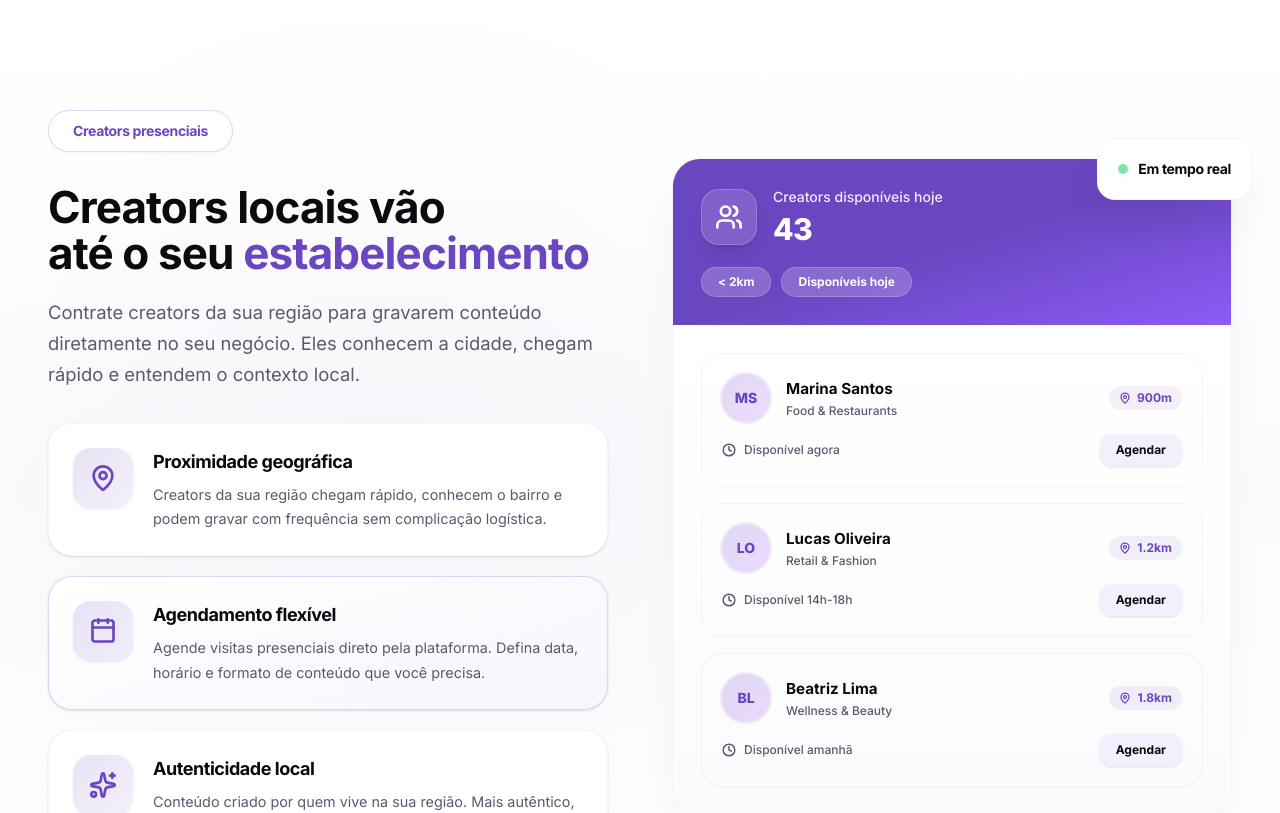
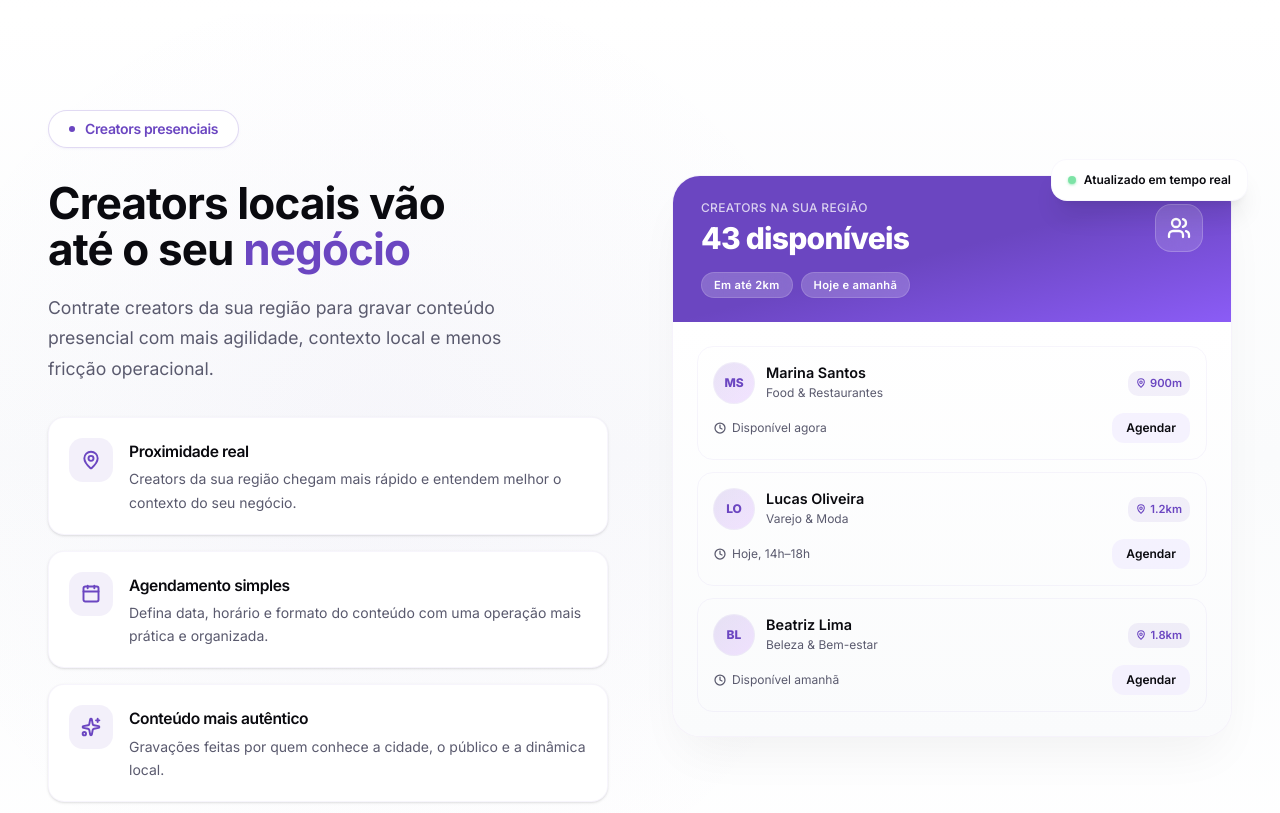
Before and after one commit to MogLuiz/ugc-lp, a Next.js app: page / in a window 1280 px wide. Shown: the part 2480-3293 px from the top of the page. Built offline with nearby package versions, Linux system fonts and the light colour scheme.

Commit message:
refactor: section

```diff
--- a/src/components/LocalCreators.tsx
+++ b/src/components/LocalCreators.tsx
@@ -8,53 +8,54 @@ export function LocalCreators() {
       <div className="max-w-7xl mx-auto px-6 lg:px-12 relative">
         <div className="grid lg:grid-cols-2 gap-16 lg:gap-16 items-center">
           {/* Left - Content */}
-          <div className="space-y-12 lg:space-y-8">
-            <div className="inline-flex items-center gap-2.5 px-6 py-2.5 bg-white rounded-full border border-primary/20 shadow-sm shadow-primary/5">
-              <span className="text-sm text-primary font-bold tracking-tight">Creators presenciais</span>
+          <div className="space-y-10 lg:space-y-8">
+            <div className="inline-flex items-center gap-2.5 px-5 py-2 bg-white rounded-full border border-primary/20 shadow-sm shadow-primary/5">
+              <div className="w-1.5 h-1.5 rounded-full bg-primary" />
+              <span className="text-sm text-primary font-semibold tracking-tight">Creators presenciais</span>
             </div>
 
-            <div className="space-y-7 lg:space-y-5">
+            <div className="space-y-5">
               <h2 className="text-[2.75rem] lg:text-[2.75rem] font-bold text-foreground leading-[1.05] tracking-[-0.02em]">
-                Creators locais vão<br className="hidden lg:block" /> até o seu <span className="text-primary">estabelecimento</span>
+                Creators locais vão<br className="hidden lg:block" /> até o seu <span className="text-primary">negócio</span>
               </h2>
-              <p className="text-[1.1rem] lg:text-[1.15rem] text-muted-foreground leading-[1.7] max-w-xl">
-                Contrate creators da sua região para gravarem conteúdo diretamente no seu negócio. Eles conhecem a cidade, chegam rápido e entendem o contexto local.
+              <p className="text-[1.05rem] lg:text-[1.1rem] text-muted-foreground leading-[1.75] max-w-[30rem]">
+                Contrate creators da sua região para gravar conteúdo presencial com mais agilidade, contexto local e menos fricção operacional.
               </p>
             </div>
 
-            <div className="space-y-5">
-              <div className="flex items-start gap-5 p-7 lg:p-6 bg-white rounded-[1.5rem] border border-border/50 shadow-sm hover:shadow-lg hover:border-primary/30 transition-all duration-300 group">
-                <div className="w-[3.75rem] h-[3.75rem] rounded-[1.125rem] bg-gradient-to-br from-primary/15 to-primary/8 flex items-center justify-center flex-shrink-0 group-hover:scale-105 transition-transform shadow-sm shadow-primary/10">
-                  <MapPin className="w-7 h-7 text-primary" strokeWidth={2.3} />
+            <div className="space-y-4">
+              <div className="flex items-start gap-4 p-5 lg:p-5 bg-white rounded-2xl border border-border/50 shadow-sm hover:shadow-md hover:border-primary/25 transition-all duration-300 group">
+                <div className="w-11 h-11 rounded-[0.875rem] bg-primary/8 flex items-center justify-center flex-shrink-0 group-hover:bg-primary/12 transition-colors">
+                  <MapPin className="w-5 h-5 text-primary" strokeWidth={2.3} />
                 </div>
-                <div className="space-y-2">
-                  <h3 className="font-bold text-foreground text-[1.125rem] tracking-tight">Proximidade geográfica</h3>
-                  <p className="text-[0.9rem] text-muted-foreground leading-[1.7]">
-                    Creators da sua região chegam rápido, conhecem o bairro e podem gravar com frequência sem complicação logística.
+                <div className="space-y-1 pt-0.5">
+                  <h3 className="font-semibold text-foreground text-[0.975rem] tracking-tight">Proximidade real</h3>
+                  <p className="text-[0.875rem] text-muted-foreground leading-[1.65]">
+                    Creators da sua região chegam mais rápido e entendem melhor o contexto do seu negócio.
                   </p>
                 </div>
               </div>
 
-              <div className="flex items-start gap-5 p-7 lg:p-6 bg-gradient-to-br from-white to-accent/30 rounded-[1.5rem] border border-primary/20 shadow-sm hover:shadow-lg hover:border-primary/40 transition-all duration-300 group">
-                <div className="w-[3.75rem] h-[3.75rem] rounded-[1.125rem] bg-gradient-to-br from-primary/15 to-primary/8 flex items-center justify-center flex-shrink-0 group-hover:scale-105 transition-transform shadow-sm shadow-primary/10">
-                  <Calendar className="w-7 h-7 text-primary" strokeWidth={2.3} />
+              <div className="flex items-start gap-4 p-5 lg:p-5 bg-white rounded-2xl border border-border/50 shadow-sm hover:shadow-md hover:border-primary/25 transition-all duration-300 group">
+                <div className="w-11 h-11 rounded-[0.875rem] bg-primary/8 flex items-center justify-center flex-shrink-0 group-hover:bg-primary/12 transition-colors">
+                  <Calendar className="w-5 h-5 text-primary" strokeWidth={2.3} />
                 </div>
-                <div className="space-y-2">
-                  <h3 className="font-bold text-foreground text-[1.125rem] tracking-tight">Agendamento flexível</h3>
-                  <p className="text-[0.9rem] text-muted-foreground leading-[1.7]">
-                    Agende visitas presenciais direto pela plataforma. Defina data, horário e formato de conteúdo que você precisa.
+                <div className="space-y-1 pt-0.5">
+                  <h3 className="font-semibold text-foreground text-[0.975rem] tracking-tight">Agendamento simples</h3>
+                  <p className="text-[0.875rem] text-muted-foreground leading-[1.65]">
+                    Defina data, horário e formato do conteúdo com uma operação mais prática e organizada.
                   </p>
                 </div>
               </div>
 
-              <div className="flex items-start gap-5 p-7 lg:p-6 bg-white rounded-[1.5rem] border border-border/50 shadow-sm hover:shadow-lg hover:border-primary/30 transition-all duration-300 group">
-                <div className="w-[3.75rem] h-[3.75rem] rounded-[1.125rem] bg-gradient-to-br from-primary/15 to-primary/8 flex items-center justify-center flex-shrink-0 group-hover:scale-105 transition-transform shadow-sm shadow-primary/10">
-                  <Sparkles className="w-7 h-7 text-primary" strokeWidth={2.3} />
+              <div className="flex items-start gap-4 p-5 lg:p-5 bg-white rounded-2xl border border-border/50 shadow-sm hover:shadow-md hover:border-primary/25 transition-all duration-300 group">
+                <div className="w-11 h-11 rounded-[0.875rem] bg-primary/8 flex items-center justify-center flex-shrink-0 group-hover:bg-primary/12 transition-colors">
+                  <Sparkles className="w-5 h-5 text-primary" strokeWidth={2.3} />
                 </div>
-                <div className="space-y-2">
-                  <h3 className="font-bold text-foreground text-[1.125rem] tracking-tight">Autenticidade local</h3>
-                  <p className="text-[0.9rem] text-muted-foreground leading-[1.7]">
-                    Conteúdo criado por quem vive na sua região. Mais autêntico, relevante e conectado com o público local.
+                <div className="space-y-1 pt-0.5">
+                  <h3 className="font-semibold text-foreground text-[0.975rem] tracking-tight">Conteúdo mais autêntico</h3>
+                  <p className="text-[0.875rem] text-muted-foreground leading-[1.65]">
+                    Gravações feitas por quem conhece a cidade, o público e a dinâmica local.
                   </p>
                 </div>
               </div>
@@ -64,52 +65,50 @@ export function LocalCreators() {
           {/* Right - Visual */}
           <div className="relative">
             <div className="relative bg-white rounded-[1.75rem] border border-border/60 shadow-2xl shadow-black/5 overflow-hidden">
-              <div className="bg-gradient-to-br from-primary via-primary to-[#8B5CF6] p-7 text-white">
-                <div className="flex items-center gap-4 mb-5">
-                  <div className="w-14 h-14 rounded-[1.125rem] bg-white/15 backdrop-blur-md flex items-center justify-center border border-white/20 shadow-lg">
-                    <Users className="w-7 h-7" strokeWidth={2.3} />
+              <div className="bg-gradient-to-br from-primary via-primary to-[#8B5CF6] px-7 py-6 text-white">
+                <div className="flex items-center justify-between mb-4">
+                  <div>
+                    <div className="text-xs font-medium opacity-75 mb-1 tracking-wide uppercase">Creators na sua região</div>
+                    <div className="text-3xl font-black tracking-tight">43 disponíveis</div>
                   </div>
-                  <div>
-                    <div className="text-sm opacity-90 font-medium mb-1">Creators disponíveis hoje</div>
-                    <div className="text-3xl font-black tracking-tight">43</div>
+                  <div className="w-12 h-12 rounded-[1rem] bg-white/15 backdrop-blur-md flex items-center justify-center border border-white/20">
+                    <Users className="w-6 h-6" strokeWidth={2.3} />
                   </div>
                 </div>
-                <div className="flex gap-2.5">
-                  <div className="px-4 py-1.5 bg-white/20 backdrop-blur-md rounded-full text-xs font-bold border border-white/20">&lt; 2km</div>
-                  <div className="px-4 py-1.5 bg-white/20 backdrop-blur-md rounded-full text-xs font-bold border border-white/20">Disponíveis hoje</div>
+                <div className="flex gap-2">
+                  <div className="px-3 py-1 bg-white/20 backdrop-blur-md rounded-full text-[0.7rem] font-semibold border border-white/15 tracking-wide">Em até 2km</div>
+                  <div className="px-3 py-1 bg-white/20 backdrop-blur-md rounded-full text-[0.7rem] font-semibold border border-white/15 tracking-wide">Hoje e amanhã</div>
                 </div>
               </div>
 
-              <div className="p-7 space-y-4 bg-gradient-to-b from-white to-[#fafbfc]">
+              <div className="p-6 space-y-3 bg-gradient-to-b from-white to-[#fafbfc]">
                 {[
-                  { name: "Marina Santos", distance: "900m", time: "Disponível agora", specialty: "Food & Restaurants", available: true },
-                  { name: "Lucas Oliveira", distance: "1.2km", time: "Disponível 14h-18h", specialty: "Retail & Fashion", available: true },
-                  { name: "Beatriz Lima", distance: "1.8km", time: "Disponível amanhã", specialty: "Wellness & Beauty", available: false },
+                  { name: "Marina Santos", distance: "900m", time: "Disponível agora", specialty: "Food & Restaurantes", available: true },
+                  { name: "Lucas Oliveira", distance: "1.2km", time: "Hoje, 14h–18h", specialty: "Varejo & Moda", available: true },
+                  { name: "Beatriz Lima", distance: "1.8km", time: "Disponível amanhã", specialty: "Beleza & Bem-estar", available: false },
                 ].map((creator, i) => (
-                  <div key={i} className="p-5 border border-border/60 rounded-[1.25rem] hover:border-primary/40 hover:bg-white hover:shadow-md transition-all duration-300 cursor-pointer group">
-                    <div className="flex items-center gap-4 mb-3">
-                      <div className="w-12 h-12 rounded-full bg-gradient-to-br from-primary/20 to-purple-500/20 flex items-center justify-center ring-2 ring-primary/10 group-hover:ring-primary/20 transition-all">
-                        <span className="text-sm font-black text-primary">
+                  <div key={i} className="p-4 border border-border/50 rounded-xl hover:border-primary/30 hover:bg-white hover:shadow-sm transition-all duration-200 cursor-pointer group">
+                    <div className="flex items-center gap-3 mb-2.5">
+                      <div className="w-10 h-10 rounded-full bg-gradient-to-br from-primary/15 to-purple-500/15 flex items-center justify-center ring-1 ring-primary/10 group-hover:ring-primary/20 transition-all flex-shrink-0">
+                        <span className="text-xs font-black text-primary">
                           {creator.name.split(" ").map((n) => n[0]).join("")}
                         </span>
                       </div>
                       <div className="flex-1 min-w-0">
-                        <div className="font-bold text-[0.95rem] text-foreground mb-0.5">{creator.name}</div>
-                        <div className="text-xs text-muted-foreground font-medium">{creator.specialty}</div>
+                        <div className="font-semibold text-[0.9rem] text-foreground leading-tight">{creator.name}</div>
+                        <div className="text-[0.75rem] text-muted-foreground mt-0.5">{creator.specialty}</div>
                       </div>
-                      <div className="text-right">
-                        <div className="text-xs font-bold text-primary flex items-center gap-1.5 bg-primary/8 px-2.5 py-1 rounded-lg">
-                          <MapPin className="w-3 h-3" strokeWidth={2.5} />
-                          {creator.distance}
-                        </div>
+                      <div className="flex items-center gap-1 text-[0.7rem] font-semibold text-primary bg-primary/8 px-2 py-1 rounded-md flex-shrink-0">
+                        <MapPin className="w-2.5 h-2.5" strokeWidth={2.5} />
+                        {creator.distance}
                       </div>
                     </div>
                     <div className="flex items-center justify-between">
-                      <div className="flex items-center gap-2 text-xs text-muted-foreground font-medium">
-                        <Clock className="w-3.5 h-3.5" strokeWidth={2.5} />
+                      <div className="flex items-center gap-1.5 text-[0.75rem] text-muted-foreground">
+                        <Clock className="w-3 h-3" strokeWidth={2.5} />
                         {creator.time}
                       </div>
-                      <button className="text-xs px-4 py-2 bg-accent/70 group-hover:bg-primary group-hover:text-white rounded-lg transition-all font-bold shadow-sm">
+                      <button className="text-[0.75rem] px-3.5 py-1.5 bg-accent/60 group-hover:bg-primary group-hover:text-white rounded-lg transition-all font-semibold">
                         Agendar
                       </button>
                     </div>
@@ -118,10 +117,10 @@ export function LocalCreators() {
               </div>
             </div>
 
-            <div className="absolute -top-5 right-0 sm:-right-5 bg-white rounded-[1.125rem] shadow-2xl shadow-black/10 border border-border/50 p-5">
-              <div className="flex items-center gap-2.5">
-                <div className="w-2.5 h-2.5 rounded-full bg-green-500 animate-pulse shadow-lg shadow-green-500/50" />
-                <span className="text-sm font-bold text-foreground tracking-tight">Em tempo real</span>
+            <div className="absolute -top-4 right-0 sm:-right-4 bg-white rounded-2xl shadow-xl shadow-black/8 border border-border/40 px-4 py-3">
+              <div className="flex items-center gap-2">
+                <div className="w-2 h-2 rounded-full bg-green-500 animate-pulse shadow-sm shadow-green-500/60" />
+                <span className="text-xs font-semibold text-foreground">Atualizado em tempo real</span>
               </div>
             </div>
           </div>
```
